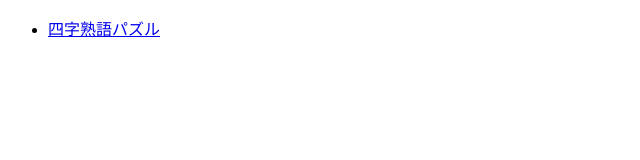
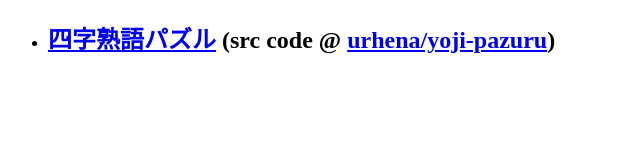
Before and after one commit to urhena/urhena.github.io, a plain HTML site: page index.html in a window 1280 px wide. Shown: the whole page, without its empty margins (0-640 px from the left). Drawn offline with Linux system fonts and the light colour scheme.

Commit message:
homepage adjustments

```diff
--- a/index.html
+++ b/index.html
@@ -6,7 +6,7 @@
     </head>
     <body>
 	<ul>
-		<li><a href="https://urhena.github.io/yoji-pazuru/index.html">四字熟語パズル</a></li>
+		<li><h2><a href="https://urhena.github.io/yoji-pazuru/index.html">四字熟語パズル</a> (src code @ <a href="https://github.com/urhena/yoji-pazuru">urhena/yoji-pazuru</a>)</h2></li>
 	</ul>
     </body>
 </html>
```
